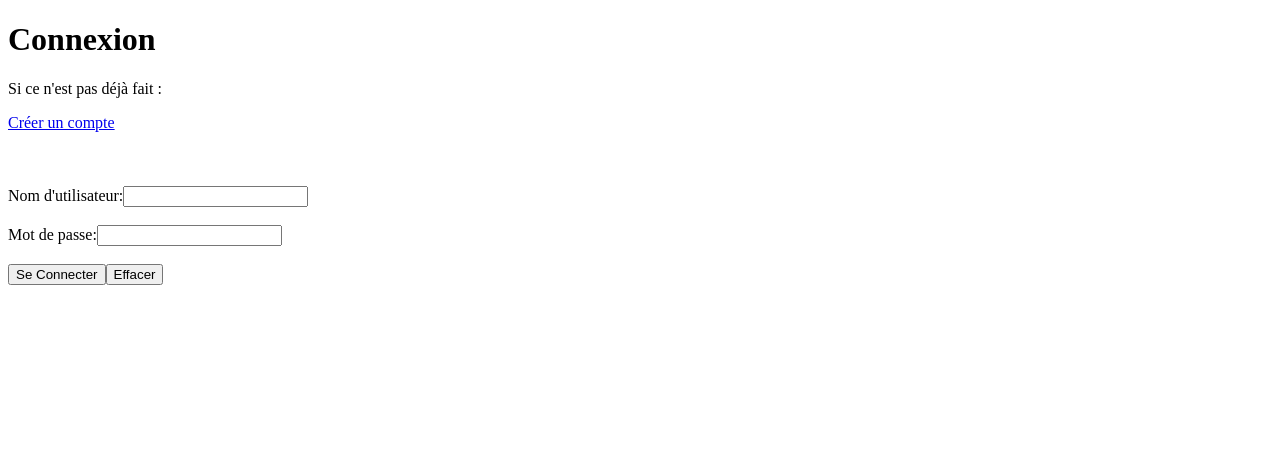
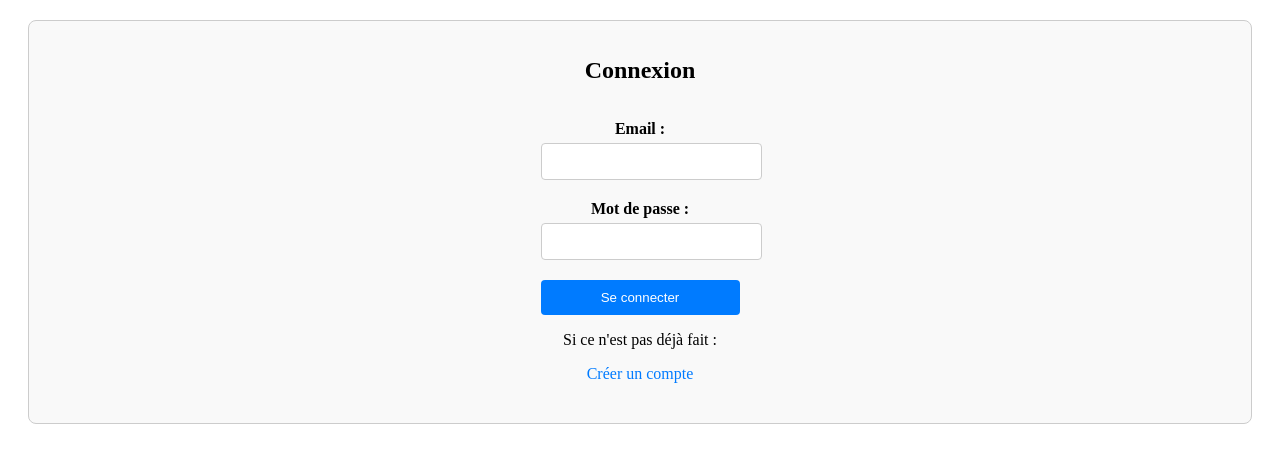
Before and after one commit to FannyEb/la-fine-equipe-frontend, an Angular app in the folder la-fine-equipe/: page /login in a window 1280 px wide. Shown: the top 462 px of the page. Built offline with nearby package versions, Linux system fonts and the light colour scheme.

Commit message:
✅feat : Utilisation du standalone et des NgModel
Il reste plus qu'a comprendre comment faire appel à mon composant standalone.
Sans passer par une feuille html

```diff
--- a/la-fine-equipe/src/app/login/login.component.html
+++ b/la-fine-equipe/src/app/login/login.component.html
@@ -1,31 +1,32 @@
-<h1>Connexion</h1>
+<div class="login-container">
+  <h1>Connexion</h1>
 
-<p>Si ce n'est pas déjà fait :</p>
-<a [routerLink]="['/signin']"> Créer un compte </a>
+  <form (ngSubmit)="onSubmit()" #loginForm="ngForm" class="login-form">
+    <div class="form-group">
+      <label for="email">Email :</label>
+      <input
+        type="email"
+        id="email"
+        [(ngModel)]="user.socialSecurityNumber"
+        name="email"
+        required
+      />
+    </div>
 
-<br />
-<br />
-<br />
-<br />
-<!-- a retirer ^^ -->
+    <div class="form-group">
+      <label for="password">Mot de passe :</label>
+      <input
+        type="password"
+        id="password"
+        [(ngModel)]="user.password"
+        name="password"
+        required
+      />
+    </div>
 
-<form action="/votre-page-de-traitement" method="POST">
-  <label for="nom_utilisateur">Nom d'utilisateur:</label>
-  <input
-    type="text"
-    id="nom_utilisateur"
-    name="nom_utilisateur"
-    required
-  /><br /><br />
+    <button type="submit" class="submit-button">Se connecter</button>
 
-  <label for="mot_de_passe">Mot de passe:</label>
-  <input
-    type="password"
-    id="mot_de_passe"
-    name="mot_de_passe"
-    required
-  /><br /><br />
-
-  <input type="submit" value="Se Connecter" />
-  <input type="reset" value="Effacer" />
-</form>
+    <p>Si ce n'est pas déjà fait :</p>
+    <a [routerLink]="['/signin']">Créer un compte</a>
+  </form>
+</div>
--- a/la-fine-equipe/src/app/login/login.component.scss
+++ b/la-fine-equipe/src/app/login/login.component.scss
@@ -0,0 +1,61 @@
+.login-container {
+  display: flex;
+  flex-direction: column;
+  align-items: center;
+  text-align: center;
+  margin: 20px;
+  padding: 20px;
+  border: 1px solid #ccc;
+  border-radius: 8px;
+  background-color: #f9f9f9;
+
+  h1 {
+    font-size: 24px;
+  }
+
+  p {
+    font-size: 16px;
+  }
+
+  a {
+    color: #007bff;
+    text-decoration: none;
+  }
+}
+
+.login-form {
+  max-width: 300px;
+  margin: 20px auto;
+
+  .form-group {
+    margin-bottom: 20px;
+
+    label {
+      display: block;
+      font-weight: bold;
+      margin-bottom: 5px;
+    }
+
+    input {
+      width: 100%;
+      padding: 10px;
+      border: 1px solid #ccc;
+      border-radius: 4px;
+    }
+  }
+
+  .submit-button {
+    display: block;
+    width: 100%;
+    background-color: #007bff;
+    color: #fff;
+    padding: 10px;
+    border: none;
+    border-radius: 4px;
+    cursor: pointer;
+
+    &:hover {
+      background-color: #0056b3;
+    }
+  }
+}
--- a/la-fine-equipe/src/app/login/login.component.ts
+++ b/la-fine-equipe/src/app/login/login.component.ts
@@ -1,10 +1,22 @@
 import { Component } from '@angular/core';
+import { RouterLink } from '@angular/router';
+import { User } from '../model/user.model';
+import { FormsModule } from '@angular/forms';
 
 @Component({
   selector: 'app-login',
+  standalone: true,
+  imports: [FormsModule, RouterLink],
   templateUrl: './login.component.html',
-  styleUrls: ['./login.component.scss']
+  styleUrls: ['./login.component.scss'],
 })
 export class LoginComponent {
+  user: User = {
+    socialSecurityNumber: '',
+    password: '',
+  };
 
+  onSubmit() {
+    // Logique pour la connexion par la suite
+  }
 }
--- /dev/null
+++ b/la-fine-equipe/src/app/model/user.model.ts
@@ -0,0 +1,6 @@
+export interface User {
+  socialSecurityNumber: string;
+  password: string;
+  lastName?: string;
+  firstName?: string;
+}
--- a/la-fine-equipe/src/app/model/utilisateur.ts
+++ /dev/null
@@ -1,3 +0,0 @@
-export class Utilisateur {
-  id: string;
-}
--- a/la-fine-equipe/src/app/signin/signin.component.html
+++ b/la-fine-equipe/src/app/signin/signin.component.html
@@ -1,55 +1 @@
-<h1>Inscription</h1>
-
-<p>Vous avez déjà un compte :</p>
-<a [routerLink]="['/login']"> Connectez-vous </a>
-<br />
-<br />
-
-<form novalidate [formGroup]="utilisateurForm" (ngSubmit)="onSubmit()">
-  <label for="numero_secu">Numéro de Sécurité Sociale:</label>
-  <input
-    type="text"
-    id="numero_secu"
-    class="form-control"
-    formControlName="numeroSecuriteSociale"
-    required
-  />
-
-  <br />
-  <br />
-
-  <label for="mot_de_passe">Mot de Passe:</label>
-  <input
-    type="password"
-    id="mot_de_passe"
-    class="form-control"
-    formControlName="password"
-    required
-  />
-
-  <br />
-  <br />
-
-  <label for="nom">Nom:</label>
-  <input
-    type="text"
-    id="nom"
-    class="form-control"
-    formControlName="nom"
-    required
-  />
-  <br />
-  <br />
-
-  <label for="prenom">Prénom:</label>
-  <input
-    type="text"
-    id="prenom"
-    class="form-control"
-    formControlName="prenom"
-    required
-  />
-  <br />
-  <br />
-  <button type="submit">Soumettre</button>
-</form>
+<app-signin />
--- a/la-fine-equipe/src/app/signin/signin.component.scss
+++ b/la-fine-equipe/src/app/signin/signin.component.scss
@@ -0,0 +1,35 @@
+.inscription-form {
+  max-width: 400px;
+  margin: 0 auto;
+
+  .form-group {
+    margin-bottom: 20px;
+
+    label {
+      display: block;
+      font-weight: bold;
+    }
+
+    input {
+      width: 100%;
+      padding: 10px;
+      border: 1px solid #ccc;
+      border-radius: 4px;
+    }
+  }
+
+  .submit-button {
+    display: block;
+    width: 100%;
+    background-color: #007bff;
+    color: #fff;
+    padding: 10px;
+    border: none;
+    border-radius: 4px;
+    cursor: pointer;
+
+    &:hover {
+      background-color: #0056b3;
+    }
+  }
+}
--- a/la-fine-equipe/src/app/signin/signin.component.ts
+++ b/la-fine-equipe/src/app/signin/signin.component.ts
@@ -1,39 +1,61 @@
 import { Component } from '@angular/core';
-import {
-  FormBuilder,
-  FormControl,
-  FormGroup,
-  Validators,
-} from '@angular/forms';
+import { FormsModule } from '@angular/forms';
+import { Router, RouterLink } from '@angular/router';
+import { User } from '../model/user.model';
 
 @Component({
   selector: 'app-signin',
+  standalone: true,
+  imports: [FormsModule, RouterLink],
+  template: `
+    <h1>Inscription</h1>
+
+    <p>Vous avez déjà un compte :</p>
+    <a [routerLink]="['/login']"> Connectez-vous </a>
+
+    <form
+      (ngSubmit)="onSubmit()"
+      #utilisateurForm="ngForm"
+      class="inscription-form"
+    >
+      <div class="form-group">
+        <label>Numéro de Sécurité Sociale:</label>
+        <input type="text" [(ngModel)]="user.socialSecurityNumber" required />
+      </div>
+
+      <div class="form-group">
+        <label>Mot de Passe:</label>
+        <input type="password" [(ngModel)]="user.password" required />
+      </div>
+
+      <div class="form-group">
+        <label>Nom:</label>
+        <input type="text" [(ngModel)]="user.lastName" required />
+      </div>
+
+      <div class="form-group">
+        <label>Prénom:</label>
+        <input type="text" [(ngModel)]="user.firstName" required />
+      </div>
+
+      <button type="submit" class="submit-button">Soumettre</button>
+    </form>
+  `,
   templateUrl: './signin.component.html',
   styleUrls: ['./signin.component.scss'],
 })
 export class SigninComponent {
-  // public clientForm: FormGroup = this.fb.group({
-  //   civility: ['', Validators.required],
-  //   firstName: ['', Validators.required],
-  //   lastName: ['', Validators.required],
-  //   email: ['', [Validators.required, Validators.email]],
-  //   zipCode: ['', [Validators.required, Validators.pattern(/(?:0[1-9]|[13-8][0-9]|2[ab1-9]|9[0-5])(?:[0-9]{3})?|9[78][1-9](?:[0-9]{2})?/)]],
-  //   login: ['', [Validators.required, Validators.pattern('')]], // mettre une regex pour le login
-  //   password: ['', Validators.required],
-  //   confirmPassword: ['', Validators.required],
-  // });
+  user: User = {
+    socialSecurityNumber: '',
+    password: '',
+    lastName: '',
+    firstName: '',
+  };
 
-  constructor(private fb: FormBuilder) {}
-
-  public utilisateurForm: FormGroup = this.fb.group({
-    numeroSecuriteSociale: new FormControl(''),
-    password: new FormControl(''),
-    nom: new FormControl(''),
-    prenom: new FormControl(''),
-  });
+  constructor(private router: Router) {}
 
   onSubmit() {
-    const formData = this.utilisateurForm.value;
-    console.log(formData); //log pour voir en console
+    console.log('Données soumises:', this.user);
+    this.router.navigate(['/']);
   }
 }
```
Also changed, not shown: la-fine-equipe/src/app/app.module.ts (+2 -5 lines).
